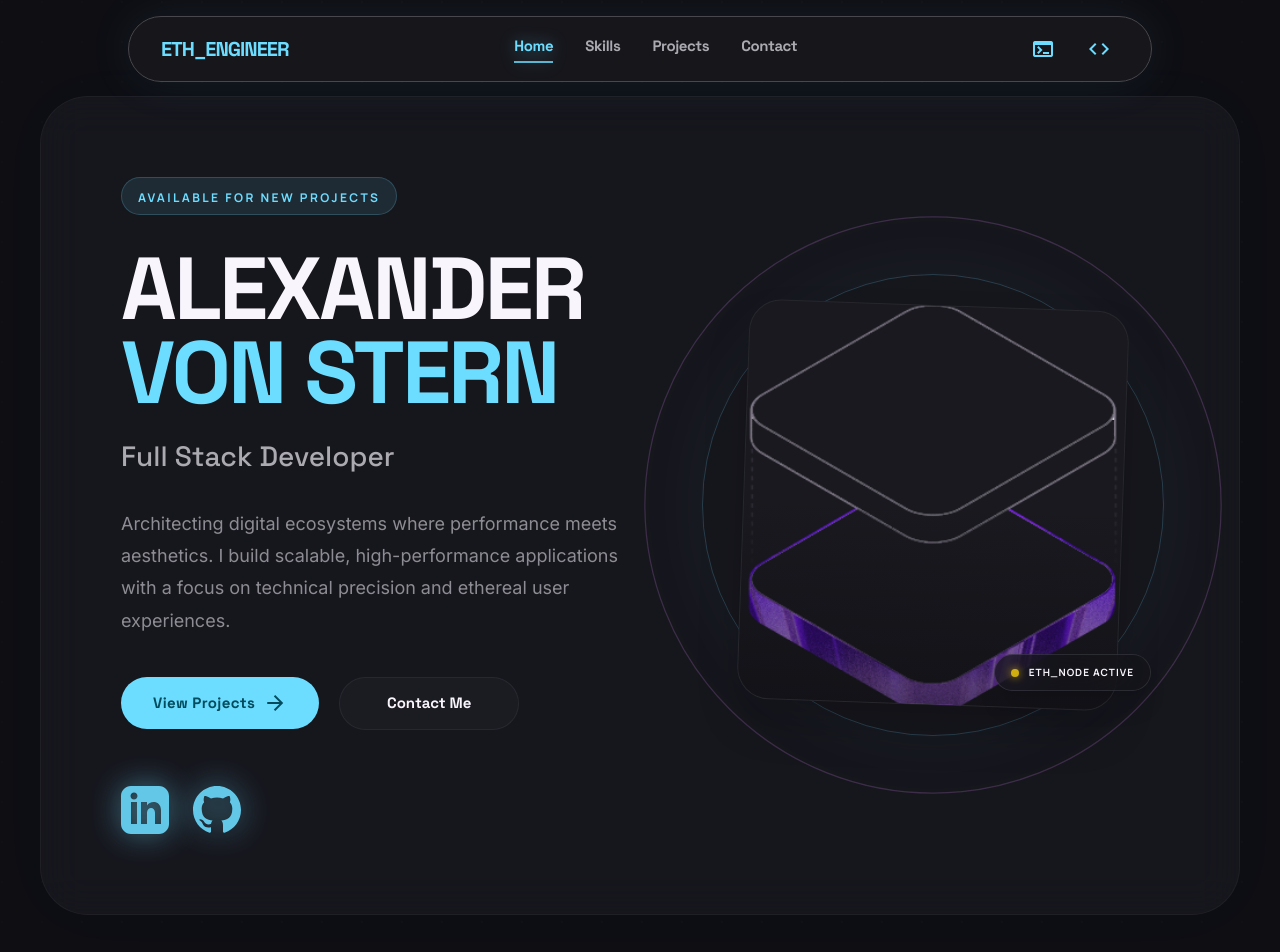
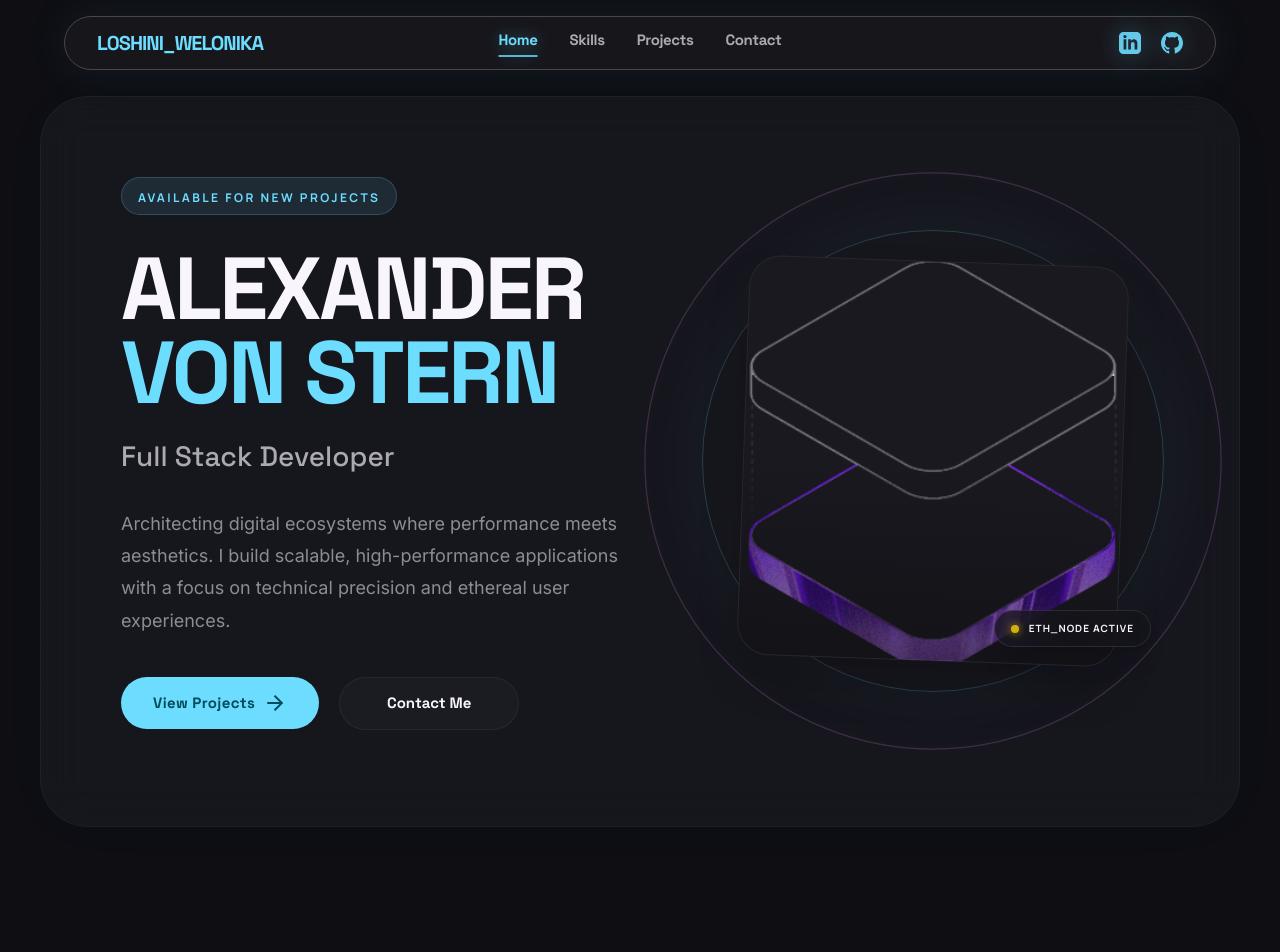
Before and after one commit to LoshiniWelonika/Portfolio, a React (Vite) app: page / in a window 1280 px wide. Shown: the top 952 px of the page. Built offline with nearby package versions, Linux system fonts and the light colour scheme.

Commit message:
Navbar Completed

```diff
--- a/src/components/Hero.jsx
+++ b/src/components/Hero.jsx
@@ -28,7 +28,7 @@ export default function Hero() {
             Architecting digital ecosystems where performance meets aesthetics. I build scalable, high-performance applications with a focus on technical precision and ethereal user experiences.
           </p>
 
-          <div className="flex flex-col sm:flex-row gap-5 mb-14 items-center">
+          <div className="flex flex-col sm:flex-row gap-5 items-center mt-auto mb-4">
             <button className="px-8 py-3.5 rounded-full bg-primary text-on-primary font-headline font-bold text-[15px] tracking-wide hover:shadow-[0_0_24px_rgba(109,221,255,0.4)] transition-all flex items-center justify-center gap-2 min-w-[180px]">
               View Projects
               <span className="material-symbols-outlined text-[20px]">arrow_forward</span>
@@ -37,19 +37,6 @@ export default function Hero() {
             <button className="px-8 py-3.5 rounded-full bg-surface-variant/40 border border-outline-variant/30 text-on-surface font-headline font-bold text-[15px] hover:bg-surface-variant transition-all min-w-[180px]">
               Contact Me
             </button>
-          </div>
-
-          <div className="flex gap-6 mt-auto">
-            <a href="#" className="text-primary opacity-90 hover:opacity-100 hover:text-primary-container transition-all drop-shadow-[0_0_15px_rgba(109,221,255,0.6)]">
-              <svg className="w-12 h-12" fill="currentColor" viewBox="0 0 24 24">
-                <path d="M19 0h-14c-2.761 0-5 2.239-5 5v14c0 2.761 2.239 5 5 5h14c2.762 0 5-2.239 5-5v-14c0-2.761-2.238-5-5-5zm-11 19h-3v-11h3v11zm-1.5-12.268c-.966 0-1.75-.79-1.75-1.764s.784-1.764 1.75-1.764 1.75.79 1.75 1.764-.783 1.764-1.75 1.764zm13.5 12.268h-3v-5.604c0-3.368-4-3.113-4 0v5.604h-3v-11h3v1.765c1.396-2.586 7-2.777 7 2.476v6.759z"/>
-              </svg>
-            </a>
-            <a href="#" className="text-primary opacity-90 hover:opacity-100 hover:text-primary-container transition-all drop-shadow-[0_0_15px_rgba(109,221,255,0.6)]">
-              <svg className="w-12 h-12" fill="currentColor" viewBox="0 0 24 24">
-                <path d="M12 0c-6.626 0-12 5.373-12 12 0 5.302 3.438 9.8 8.207 11.387.599.111.793-.261.793-.577v-2.234c-3.338.726-4.033-1.416-4.033-1.416-.546-1.387-1.333-1.756-1.333-1.756-1.089-.745.083-.729.083-.729 1.205.084 1.839 1.237 1.839 1.237 1.07 1.834 2.807 1.304 3.492.997.107-.775.418-1.305.762-1.604-2.665-.305-5.467-1.334-5.467-5.931 0-1.311.469-2.381 1.236-3.221-.124-.303-.535-1.524.117-3.176 0 0 1.008-.322 3.301 1.23.957-.266 1.983-.399 3.003-.404 1.02.005 2.047.138 3.006.404 2.291-1.552 3.297-1.23 3.297-1.23.653 1.653.242 2.874.118 3.176.77.84 1.235 1.911 1.235 3.221 0 4.609-2.807 5.624-5.479 5.921.43.372.823 1.102.823 2.222v3.293c0 .319.192.694.801.576 4.765-1.589 8.199-6.086 8.199-11.386 0-6.627-5.373-12-12-12z"/>
-              </svg>
-            </a>
           </div>
         </div>
 
--- a/src/components/Navbar.jsx
+++ b/src/components/Navbar.jsx
@@ -41,29 +41,36 @@ export default function Navbar() {
   ];
 
   return (
-    <nav className="fixed top-4 left-1/2 -translate-x-1/2 w-[90%] max-w-5xl rounded-full border border-outline-variant bg-surface-container/80 backdrop-blur-xl shadow-[0_0_48px_rgba(109,221,255,0.08)] flex justify-between items-center px-8 py-3 z-50 transition-all duration-300">
-      <div className="text-xl font-black tracking-tighter text-primary font-headline">ETH_ENGINEER</div>
+    <nav className="fixed top-4 left-1/2 -translate-x-1/2 w-[95%] max-w-6xl rounded-full border border-outline-variant bg-surface-container/80 backdrop-blur-xl shadow-[0_0_48px_rgba(109,221,255,0.08)] flex justify-between items-center px-8 py-3 z-50 transition-all duration-300">
+      <div className="text-xl font-black tracking-tighter text-primary font-headline z-10">L0SHINI_WELONIKA</div>
 
-      <div className="hidden md:flex items-center gap-8 font-headline font-bold text-[15px] tracking-tight">
+      <div className="hidden md:flex items-center gap-8 font-headline font-bold text-[15px] tracking-tight absolute left-1/2 -translate-x-1/2">
         {navLinks.map((link) => (
           <a
             key={link.id}
             href={`#${link.id}`}
             onClick={() => setActiveSection(link.id)}
-            className={`transition-all duration-300 pb-1 border-b-2 ${
-              activeSection === link.id
-                ? 'text-primary border-primary/80 drop-shadow-[0_0_8px_rgba(109,221,255,0.4)]'
-                : 'text-on-surface-variant border-transparent hover:text-on-surface hover:border-on-surface/30'
-            }`}
+            className={`transition-all duration-300 pb-1 border-b-2 ${activeSection === link.id
+              ? 'text-primary border-primary/80 drop-shadow-[0_0_8px_rgba(109,221,255,0.4)]'
+              : 'text-on-surface-variant border-transparent hover:text-on-surface hover:border-on-surface/30'
+              }`}
           >
             {link.label}
           </a>
         ))}
       </div>
 
-      <div className="flex items-center gap-4">
-        <button className="material-symbols-outlined text-primary hover:bg-surface-container-high hover:scale-[1.02] transition-all p-2 rounded-full">terminal</button>
-        <button className="material-symbols-outlined text-primary hover:bg-surface-container-high hover:scale-[1.02] transition-all p-2 rounded-full">code</button>
+      <div className="flex items-center gap-5">
+        <a href="https://www.linkedin.com/in/loshini-kadapanawala-013281309" target="_blank" rel="noopener noreferrer" className="block p-2 -m-2 text-primary opacity-90 hover:opacity-100 hover:text-primary-container transition-all hover:scale-110 drop-shadow-[0_0_12px_rgba(109,221,255,0.4)]">
+          <svg className="w-[22px] h-[22px] pointer-events-none" fill="currentColor" viewBox="0 0 24 24">
+            <path d="M19 0h-14c-2.761 0-5 2.239-5 5v14c0 2.761 2.239 5 5 5h14c2.762 0 5-2.239 5-5v-14c0-2.761-2.238-5-5-5zm-11 19h-3v-11h3v11zm-1.5-12.268c-.966 0-1.75-.79-1.75-1.764s.784-1.764 1.75-1.764 1.75.79 1.75 1.764-.783 1.764-1.75 1.764zm13.5 12.268h-3v-5.604c0-3.368-4-3.113-4 0v5.604h-3v-11h3v1.765c1.396-2.586 7-2.777 7 2.476v6.759z" />
+          </svg>
+        </a>
+        <a href="https://github.com/LoshiniWelonika" target="_blank" rel="noopener noreferrer" className="block p-2 -m-2 text-primary opacity-90 hover:opacity-100 hover:text-primary-container transition-all hover:scale-110 drop-shadow-[0_0_12px_rgba(109,221,255,0.4)]">
+          <svg className="w-[22px] h-[22px] pointer-events-none" fill="currentColor" viewBox="0 0 24 24">
+            <path d="M12 0c-6.626 0-12 5.373-12 12 0 5.302 3.438 9.8 8.207 11.387.599.111.793-.261.793-.577v-2.234c-3.338.726-4.033-1.416-4.033-1.416-.546-1.387-1.333-1.756-1.333-1.756-1.089-.745.083-.729.083-.729 1.205.084 1.839 1.237 1.839 1.237 1.07 1.834 2.807 1.304 3.492.997.107-.775.418-1.305.762-1.604-2.665-.305-5.467-1.334-5.467-5.931 0-1.311.469-2.381 1.236-3.221-.124-.303-.535-1.524.117-3.176 0 0 1.008-.322 3.301 1.23.957-.266 1.983-.399 3.003-.404 1.02.005 2.047.138 3.006.404 2.291-1.552 3.297-1.23 3.297-1.23.653 1.653.242 2.874.118 3.176.77.84 1.235 1.911 1.235 3.221 0 4.609-2.807 5.624-5.479 5.921.43.372.823 1.102.823 2.222v3.293c0 .319.192.694.801.576 4.765-1.589 8.199-6.086 8.199-11.386 0-6.627-5.373-12-12-12z" />
+          </svg>
+        </a>
       </div>
     </nav>
   );
```
